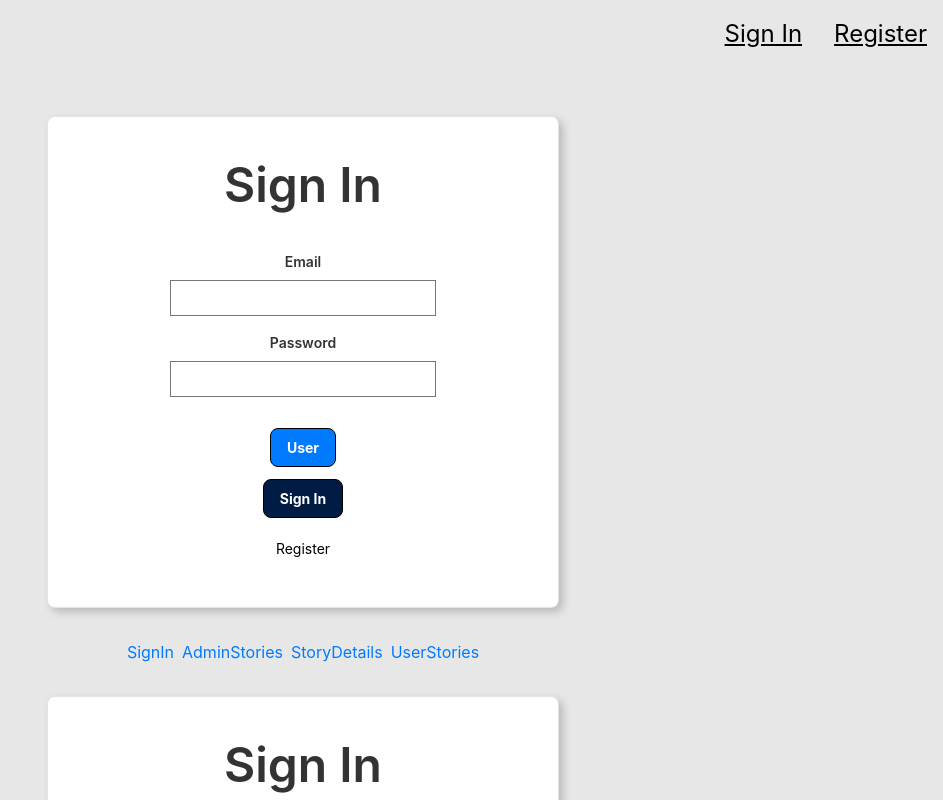
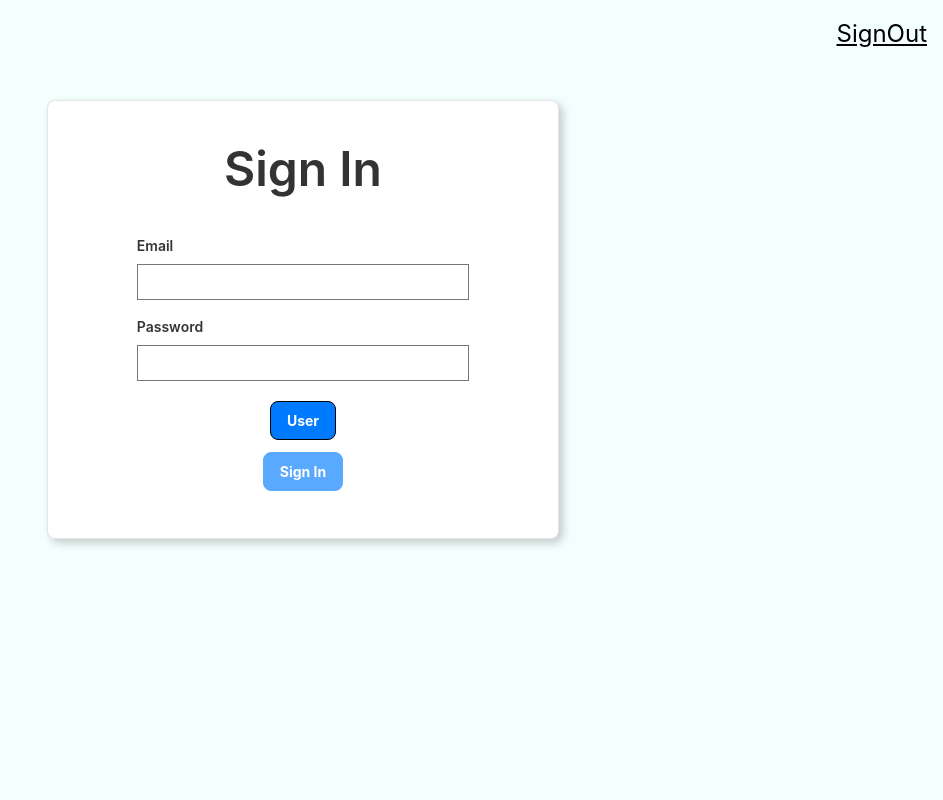
Before and after one commit to trustinsimpson/arch-front-end, a React (Create React App) app: page / in a window 1280 px wide. Shown: the top 800 px of the page, without its empty margins (337-1280 px from the left). Built offline with nearby package versions, Linux system fonts and the light colour scheme.

Commit message:
finished validation and connecting signin form to backend, finalized sign out, and cleaned up UI

```diff
--- a/package.json
+++ b/package.json
@@ -7,6 +7,8 @@
     "@testing-library/react": "^11.2.3",
     "@testing-library/user-event": "^12.6.2",
     "bootstrap": "^4.6.0",
+    "cors": "^2.8.5",
+    "express": "^4.17.1",
     "formik": "^2.2.6",
     "react": "^17.0.1",
     "react-bootstrap": "^1.4.3",
@@ -14,7 +16,8 @@
     "react-router-dom": "^5.2.0",
     "react-scripts": "4.0.1",
     "tachyons": "^4.12.0",
-    "web-vitals": "^0.2.4"
+    "web-vitals": "^0.2.4",
+    "yup": "^0.32.8"
   },
   "scripts": {
     "start": "react-scripts start",
--- a/src/App.js
+++ b/src/App.js
@@ -1,19 +1,17 @@
-import React, { Component, useState } from 'react';
-import Register from './components/register/Register';
-import UserForm from './components/userForm/UserForm';
+import React, { Component } from 'react';
 import SignIn from './components/signIn/SignIn';
 import './App.css';
 import 'bootstrap/dist/css/bootstrap.min.css';
 import Tachyons from 'tachyons';
 
 // Pages and Navigation
-import Navigation from './components/navigation/Navigation';
 import Nav from './components/navigation/Nav';
 import { BrowserRouter, Route, Switch } from 'react-router-dom';
 import AdminStories from './components/adminStories/AdminStories';
 import Login from './components/signIn/SignIn';
 import StoryDetails from './components/adminStories/StoryDetails';
 import UserStories from './components/userForm/UserStories';
+import UserForm from './components/userForm/UserForm';
 
 class App extends Component {
   constructor() {
@@ -27,42 +25,19 @@ class App extends Component {
     }
   }
 
-
-  onRouteChange = (route) => {
-    if (route === 'signout') {
-      this.setState({isSignedIn: false})
-    } else if (route === 'home') {
-      this.setState({isSignedIn: true})
-    }
-    this.setState({route: route});
-  }
-
   render() {
-    const { isSignedIn, route } = this.state;
     return (
       <div className="App">
-        <Navigation isSignedIn={isSignedIn} onRouteChange={this.onRouteChange} />
-        { route === 'home'
-          ? <div>
-              <UserForm
-                onInputChange={this.onInputChange}
-                onButtonSubmit={this.onButtonSubmit}
-              />
-            </div>
-          : (
-              this.state.route === 'signin'
-              ? <SignIn onRouteChange={this.onRouteChange}/>
-              : <Register onRouteChange={this.onRouteChange}/>
-          )
-        }
         <BrowserRouter>
           <div>
             <Nav />
               <Switch>
-     <Route path="/" component={Login} exact/>
+              <Route path="/" component={SignIn} exact/>
+              <Route path="/userform" component={UserForm}/>
+              <Route path="/userstories" component={UserStories}/>
               <Route path="/adminstories" component={AdminStories}/>
               <Route path="/storydetails" component={StoryDetails}/>
-     <Route path="/userstories" component={UserStories}/>
+
               <Route component={Error}/>
             </Switch>
           </div>
--- a/src/components/checkButton/CheckButton.js
+++ b/src/components/checkButton/CheckButton.js
@@ -1,19 +1,21 @@
-import React, { Component, useState } from 'react';
+import React, { useState } from 'react';
 import { ButtonGroup, ToggleButton } from 'react-bootstrap';
 import ReactDOM from 'react-dom';
 
-function Toggle() {
+function Toggle(props) {
   const [checked, setChecked] = useState(false);
 
   return (
     <>
       <ButtonGroup toggle className="mb-2">
         <ToggleButton
+          id="isAdmin"
           type="checkbox"
           variant="primary"
           className= "b ph3 pv2 ma1 input-reset ba b--black grow pointer f6 dib br3"
           checked={checked}
           onChange={(e) => setChecked(e.currentTarget.checked)}
+          onClick={props.onClick}
         >
           {checked ? 'Admin' : 'User'}
         </ToggleButton>
--- a/src/components/navigation/Nav.js
+++ b/src/components/navigation/Nav.js
@@ -4,11 +4,8 @@ import { NavLink } from 'react-router-dom';
 
 const Nav = () => {
     return (
-       <div>
-          <NavLink className="pa1" to="/">SignIn</NavLink>
-          <NavLink className="pa1" to="/adminstories">AdminStories</NavLink>
-          <NavLink className="pa1" to="/storydetails">StoryDetails</NavLink>
-          <NavLink className="pa1" to="/userstories">UserStories</NavLink>
+       <div style={{display: 'flex', justifyContent: 'flex-end'}}>
+          <NavLink className='f3 link dim black underline pa3 pointer' to='/'>SignOut</NavLink>
        </div>
     );
 }
--- a/src/components/navigation/Navigation.js
+++ /dev/null
@@ -1,20 +0,0 @@
-import React from 'react';
-
-const Navigation = ({ onRouteChange, isSignedIn }) => {
-  if (isSignedIn) {
-    return(
-    <nav style={{display: 'flex',justifyContent: 'flex-end'}}>
-      <p onClick={() => onRouteChange('signout')} className='f3 link dim black underline pa3 pointer'>Sign Out</p>
-    </nav>
-    )
-  } else {
-    return(
-      <nav style={{display: 'flex',justifyContent: 'flex-end'}}>
-        <p onClick={() => onRouteChange('signin')} className='f3 link dim black underline pa3 pointer'>Sign In</p>
-        <p onClick={() => onRouteChange('Register')} className='f3 link dim black underline pa3 pointer'>Register</p>
-      </nav>
-    );
-  }
-}
-
-export default Navigation;
--- a/src/components/register/Register.js
+++ /dev/null
@@ -1,53 +0,0 @@
-import React from 'react';
-import Button from 'react-bootstrap/Button';
-import Toggle from '../checkButton/CheckButton';
-
-const Register = ({ onRouteChange }) => {
-  return (
-    <article className="bg-white br3 ba b--black-10 mv4 w-100 w-50-m w-25-l mw6 shadow-5 center">
-      <main className="pa4 black-80">
-        <div className="measure">
-          <fieldset id="sign_up" className="ba b--transparent ph0 mh0">
-            <legend className="f1 fw6 ph0 mh0">Register</legend>
-            <div className="mt3">
-              <label className="db fw6 lh-copy f6" htmlFor="name">Name</label>
-              <input
-                className="pa2 input-reset ba bg-transparent hover-bg-black hover-white w-100"
-                type="text"
-                name="name"
-                id="name" />
-            </div>
-            <div className="mt3">
-              <label className="db fw6 lh-copy f6" htmlFor="email-address">Email</label>
-              <input
-                className="pa2 input-reset ba bg-transparent hover-bg-black hover-white w-100"
-                type="email"
-                name="email-address"
-                id="email-address" />
-            </div>
-            <div className="mv3">
-              <label className="db fw6 lh-copy f6" htmlFor="password">Password</label>
-              <input
-                className="b pa2 input-reset ba bg-transparent hover-bg-black hover-white w-100"
-                type="password"
-                name="password"
-                id="password" />
-            </div>
-          </fieldset>
-          <div>
-           <Toggle />
-          </div>
-            <Button
-              variant="primary" onClick={() => onRouteChange('home')}
-              className="b ph3 pv2 ma1 input-reset ba b--black bg-navy grow pointer f6 dib br3"
-            >
-              Register
-            </Button>
-
-        </div>
-      </main>
-    </article>
-  );
-}
-
-export default Register;
--- a/src/components/signIn/SignIn.js
+++ b/src/components/signIn/SignIn.js
@@ -1,85 +1,174 @@
-import React from 'react';
-import Button from 'react-bootstrap/Button';
-import Toggle from '../checkButton/CheckButton';
+import React from "react";
+import Button from "react-bootstrap/Button";
+import Toggle from "../checkButton/CheckButton";
+import { Formik, Form, Field } from "formik";
+import * as Yup from "yup";
 
+
+const validate = (values) => {
+  let errors = {};
+  const regex = /^[^\s@]+@[^\s@]+\.[^\s@]{2,}$/i;
+  if (!values.email) {
+    errors.email = "Email is required";
+  } else if (!regex.test(values.email)) {
+    errors.email = "Invalid Email";
+  }
+  if (!values.password) {
+    errors.password = "Password is required";
+  } else if (values.password.length < 8) {
+    errors.password = "Password too short";
+  }
+  return errors;
+};
+
+const submitForm = (values) => {
+  console.log(values);
+};
 
 class SignIn extends React.Component {
   constructor(props) {
     super(props);
     this.state = {
-      signInEmail: '',
-      signInPassword: ''
-    }
+      email: "",
+      password: "",
+      isAdmin: false,
+    };
   }
 
   onEmailChange = (event) => {
-    this.setState({signInEmail: event.target.value})
-  }
+    this.setState({ email: event.target.value });
+  };
 
   onPasswordChange = (event) => {
-    this.setState({signInPassword: event.target.value})
-  }
+    this.setState({ password: event.target.value });
+  };
 
   onSubmitSignIn = () => {
-    fetch('http://localhost:3000/signin', {
-      method: 'post',
-      headers: {'Content-Type': 'application/json'},
+    fetch("http://localhost:3000/api/v1/signin", {
+      method: "post",
+      headers: { "Content-Type": "application/json" },
       body: JSON.stringify({
-        email: this.state.signInEmail,
-        password: this.state.signInPassword
+        email: this.state.email,
+        password: this.state.password,
+        isAdmin: document.querySelector("#isAdmin").querySelector("input")
+          .checked,
+      }),
     })
-    })
-      .then(response => response.json())
-      .then(data => {
-        if (data === 'success') {
-          this.props.onRouteChange('home');
+      .then((response) => response.json())
+      .then((data) => {
+        console.log(data);
+        if (data.role === "Admin") {
+          window.location.href = "../adminStories/AdminStories.js";
+        } else {
+          window.location.href = "../userForm/UserForm.js";
         }
-      })
-  }
+      });
+  };
 
   render() {
-    const { onRouteChange } = this.props;
+    let initialValues = {
+      email: "",
+      password: "",
+    };
     return (
+      <div>
         <article className="bg-white br3 ba b--black-10 mv4 w-100 w-50-m w-25-l mw6 shadow-5 center">
           <main className="pa4 black-80">
             <div className="measure">
               <fieldset id="sign_up" className="ba b--transparent ph0 mh0">
                 <legend className="f1 fw6 ph0 mh0">Sign In</legend>
-              <div className="mt3">
-                <label className="db fw6 lh-copy f6" htmlFor="email-address">Email</label>
-                <input
-                  className="pa2 ba black w-100"
+                <Formik
+                  initialValues={initialValues}
+                  validate={validate}
+                  onSubmit={submitForm}
+                >
+                  {(formik) => {
+                    const {
+                      values,
+                      handleChange,
+                      handleSubmit,
+                      errors,
+                      touched,
+                      handleBlur,
+                      isValid,
+                      dirty,
+                    } = formik;
+                    return (
+                      <Form onSubmit={handleSubmit}>
+                        <div className="mt3 form-row">
+                          <label className="db fw6 lh-copy f6" htmlFor="email">
+                            Email
+                          </label>
+                          <Field
                             type="email"
-                  name="email-address"
-                  id="email-address"
-                  onChange={this.onEmailChange}
+                            id="email"
+                            name="email"
+                            value={values.emaail}
+                            onChange={handleChange}
+                            onBlur={handleBlur}
+                            className={`pa2 ba black w-100 ${
+                              errors.email && touched.email
+                                ? "input-error"
+                                : null
+                            }`}
+                          />
+                          {errors.email && touched.email && (
+                            <span className="error">{errors.email}</span>
+                          )}
+                        </div>
+                        <div className="mv3 form-row">
+                          <label
+                            className="db fw6 lh-copy f6"
+                            htmlFor="password"
+                          >
+                            Password
+                          </label>
+                          <Field
+                            name="password"
+                            value={values.password}
+                            onChange={handleChange}
+                            onBlur={handleBlur}
+                            className={`pa2 ba black w-100 ${
+                              errors.password && touched.password
+                                ? "input-error"
+                                : null
+                            }`}
+                            type="password"
+                            id="password"
+                          />
+                          {errors.password && touched.password && (
+                            <span className="error">{errors.password}</span>
+                          )}
+                        </div>
+                        <div>
+                          <Toggle
+                            name="isAdmin"
+                            id="isAdmin"
+                            onClick={this.isAdmin}
                           />
                         </div>
-              <div className="mv3">
-                <label className="db fw6 lh-copy f6" htmlFor="password">Password</label>
-                <input
-                  className="pa2 ba black w-100"
-                  type="password"
-                  name="password"
-                  id="password"
-                  onChange={this.onPasswordChange}
-                />
-              </div>
-            </fieldset>
                         <div>
-              <Toggle />
-            </div>
-              <Button variant='primary' onClick={this.onSubmitSignIn}
-                className="b ph3 pv2 ma1 input-reset ba b--black bg-navy grow pointer f6 dib br3"
+                          <Button
+                            variant="primary"
+                            type="submit"
+                            className={`b ph3 pv2 ma1 input-reset ba b--black bg-navy grow pointer f6 dib br3 ${
+                              dirty && isValid ? "" : "disabled-btn"
+                            }`}
+                            disabled={!(dirty && isValid)}
+                            onClick={this.onSubmitSignIn}
                           >
                             Sign In
                           </Button>
-            <div className="lh-copy mt3">
-              <p onClick={() => onRouteChange('register')} className="f6 link dim black db pointer">Register</p>
                         </div>
+                      </Form>
+                    );
+                  }}
+                </Formik>
+              </fieldset>
             </div>
           </main>
         </article>
+      </div>
     );
   }
 }
--- a/src/index.css
+++ b/src/index.css
@@ -4,7 +4,7 @@ body {
   font-family: "Courier New", Courier, monospace;
   -webkit-font-smoothing: antialiased;
   -moz-osx-font-smoothing: grayscale;
-  background: linear-gradient(89deg, #e7e7e7 0%, #e7e7e7 100%);
+  background: linear-gradient(89deg, #dcfffb5d 0%, #dcfffb5d 100%);
 }
 
 code {
```
Also changed, not shown: 2 other files (tests, documents, lock files or other folders). Lines whose indentation alone changed are shown as unchanged.
